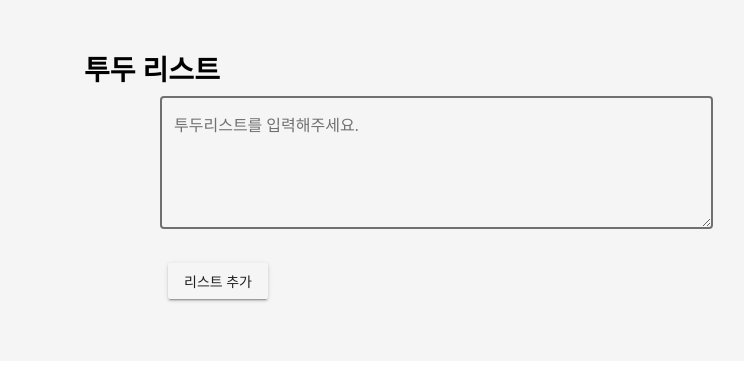
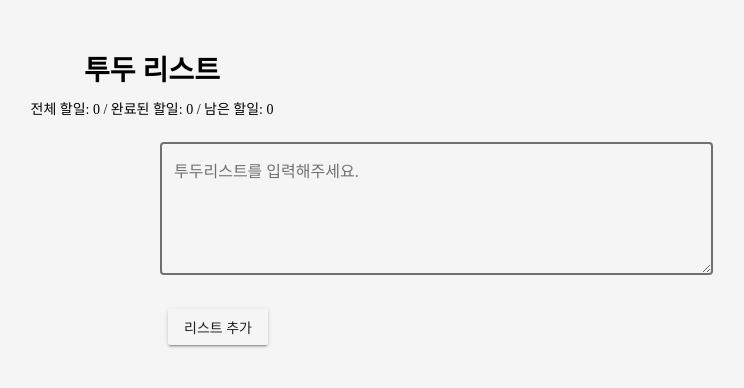
Before and after one commit to deasble/todolist-Basic, a Vue app: page / in a window 1280 px wide. Shown: the top 388 px of the page, without its empty margins (488-1232 px from the left). Built offline with nearby package versions, Linux system fonts and the light colour scheme.

Commit message:
Header 부분 분리 및 할일 수 추가
header 파일 추가 및 할일 완료 및 할일 횟수 추가

```diff
--- /dev/null
+++ b/src/components/Header.vue
@@ -0,0 +1,25 @@
+<template>
+  <div class="Header">
+    <h1> 투두 리스트</h1>
+    <p>전체 할일: {{ ListLength }} / 완료된 할일: {{ ListDone }} / 남은 할일: {{ ListLength-ListDone }}</p>
+  </div>
+</template>
+
+<script>
+export default {
+    computed: {
+        ListLength() {
+        return this.$store.getters.ListLength;
+        },
+        ListDone() {
+        return this.$store.getters.ListDone;
+        },
+    },
+}
+</script>
+
+<style  scoped>
+.Header h1{
+    padding: 0 0 10px;
+}
+</style>
--- a/src/components/Home.vue
+++ b/src/components/Home.vue
@@ -2,8 +2,7 @@
   <v-container>
     <v-layout row wrap>
       <v-flex xs12 text-xs-center>
-      <h1> 투두 리스트</h1>
-      <!-- <p>전체 할일: {{ todoList.length }} / 완료된 할일: {{ countDone }} / 남은 할일: {{ todoList.length-countDone }}</p> -->
+        <Header />
       </v-flex>
       <v-flex xs6 pa-2>
         <List />
@@ -16,11 +15,13 @@
 </template>
 
 <script>
+import Header from './Header.vue'
 import List from './List.vue'
 import ListAdd from './ListAdd.vue'
 
 export default {
   components:{
+    Header,
     List,
     ListAdd,
   },
--- a/src/store.js
+++ b/src/store.js
@@ -16,5 +16,19 @@ export default new Vuex.Store({
     listEdit: (state,payload) => { state.todoList[payload.index].memo = payload.memo },
   },
   actions: {},
-  getters: {},
+  getters: {
+    ListLength: (state) => { return state.todoList.length },
+    ListDone: (state) =>{
+      let count = 0;
+      var i
+      if(state.todoList.length !== 0){
+        for(i = 1; i <= state.todoList.length; i++) {
+          if(state.todoList[i-1].status === "done"){
+            count += 1;
+          }
+        }
+      }
+      return count;
+    }
+  },
 })
```
Lines whose indentation alone changed are shown as unchanged.
